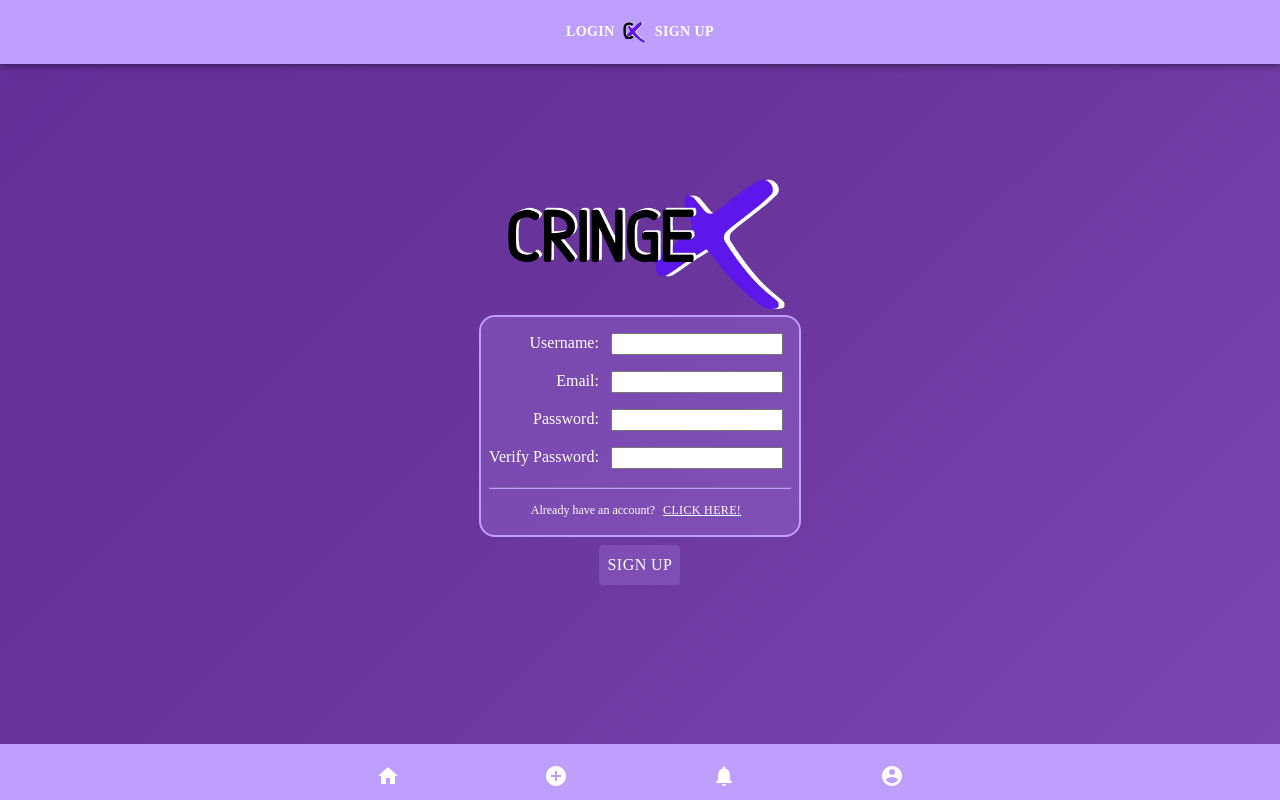
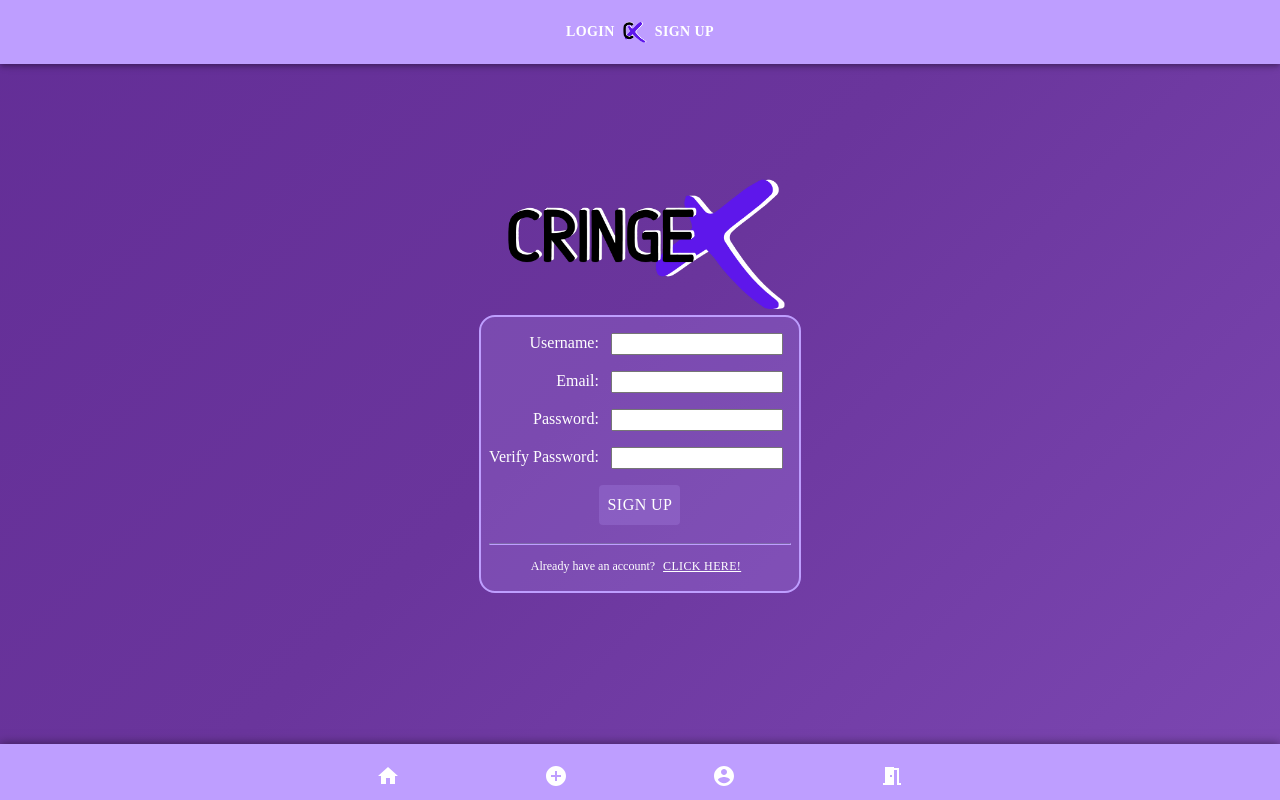
Before and after one commit to plaetzaw/CringeX, a React (Create React App) app: page /register in a window 1280 px wide. Built offline with nearby package versions, Linux system fonts and the light colour scheme; a web font is replaced by a local one.

Commit message:
minor styling

```diff
--- a/package.json
+++ b/package.json
@@ -20,8 +20,7 @@
     "react-scripts": "^3.4.1",
     "react-scroll-to-bottom": "^1.3.2",
     "redux": "^4.0.5",
-    "redux-thunk": "^2.3.0",
-    "socket.io-client": "^2.3.0"
+    "redux-thunk": "^2.3.0"
   },
   "scripts": {
     "start": "react-scripts start",
--- a/src/components/layout/Footer.js
+++ b/src/components/layout/Footer.js
@@ -9,6 +9,7 @@ import HomeIcon from "@material-ui/icons/Home";
 import AccountCircleIcon from "@material-ui/icons/AccountCircle";
 import NotificationsIcon from "@material-ui/icons/Notifications";
 import AddCircleIcon from "@material-ui/icons/AddCircle";
+import SignOutIcon from "@material-ui/icons/MeetingRoom";
 
 import "../../index.css";
 
@@ -40,12 +41,13 @@ export default function LabelBottomNavigation() {
         justifyContent: "center",
         alignItems: "center",
         width: "100%",
+        boxShadow: "0px 0 10px rgba(0, 0, 0, 0.5)",
       }}
     >
       <BottomNavigationAction
         component={Link}
         to="/feed"
-        value="home"
+        value="feed"
         icon={<HomeIcon style={{ color: "#fff" }} />}
       />
       <BottomNavigationAction
@@ -55,15 +57,17 @@ export default function LabelBottomNavigation() {
         icon={<AddCircleIcon style={{ color: "#fff" }} />}
       />
       <BottomNavigationAction
-        value="notifications"
-        icon={<NotificationsIcon style={{ color: "#fff" }} />}
-      />
-      <BottomNavigationAction
         component={Link}
         to="/profile"
         value="profile"
         icon={<AccountCircleIcon style={{ color: "#fff" }} />}
       />
+      <BottomNavigationAction
+        component={Link}
+        to="/"
+        value="signout"
+        icon={<SignOutIcon style={{ color: "#fff" }} />}
+      />
     </BottomNavigation>
   );
 }
--- a/src/components/pages/Register.js
+++ b/src/components/pages/Register.js
@@ -66,8 +66,14 @@ class Register extends Component {
               style={{
                 display: "flex",
                 flexDirection: "column",
+                color: "#fff",
+              }}
+            >
+              <div
+                style={{
+                  display: "flex",
+                  flexDirection: "column",
                   alignItems: "flex-end",
-                color: "#fff",
                 }}
               >
                 <div>
@@ -93,33 +99,6 @@ class Register extends Component {
                   ></input>
                 </div>
               </div>
-
-            <hr style={{ marginTop: "10px", borderColor: "#BE9EFF" }} />
-            <div
-              style={{
-                display: "flex",
-                justifyContent: "center",
-                alignItems: "center",
-                marginTop: "5px",
-                color: "#fff",
-                fontSize: ".75rem",
-              }}
-            >
-              Already have an account?{" "}
-              <Button
-                component={Link}
-                to="/login"
-                style={{
-                  color: "#fff",
-                  textDecoration: "underline",
-                  fontSize: ".75rem",
-                }}
-              >
-                Click Here!
-              </Button>
-            </div>
-          </div>
-
               <div
                 style={{
                   display: "flex",
@@ -139,6 +118,33 @@ class Register extends Component {
                 >
                   Sign Up
                 </Button>
+              </div>
+            </div>
+
+            <hr style={{ marginTop: "10px", borderColor: "#BE9EFF" }} />
+            <div
+              style={{
+                display: "flex",
+                justifyContent: "center",
+                alignItems: "center",
+                marginTop: "5px",
+                color: "#fff",
+                fontSize: ".75rem",
+              }}
+            >
+              Already have an account?{" "}
+              <Button
+                component={Link}
+                to="/"
+                style={{
+                  color: "#fff",
+                  textDecoration: "underline",
+                  fontSize: ".75rem",
+                }}
+              >
+                Click Here!
+              </Button>
+            </div>
           </div>
         </form>
 
```
Also changed, not shown: src/components/upload.css (deleted). Lines whose indentation alone changed are shown as unchanged.
